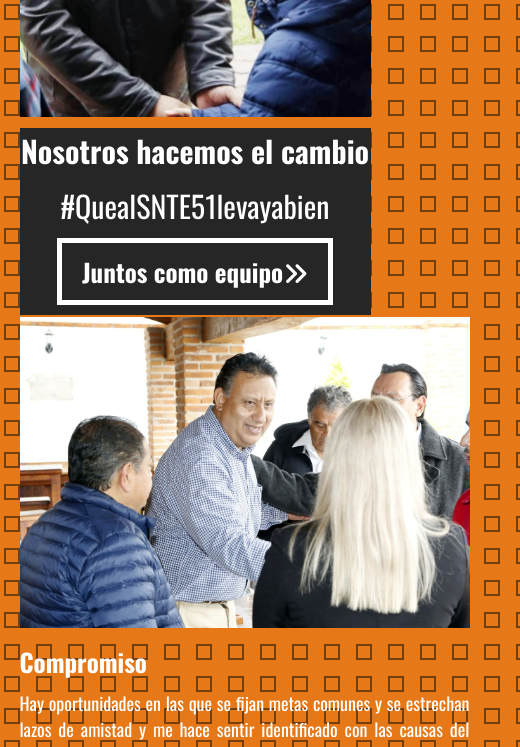
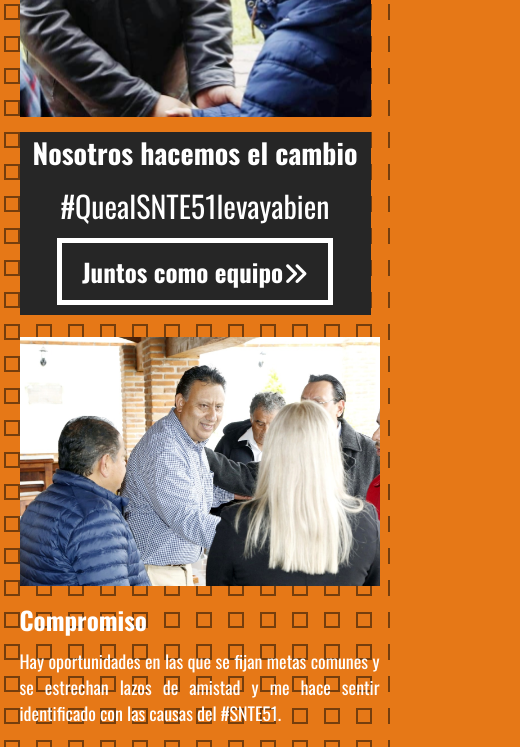
Before and after one commit to rubisel25/rubisel25.github.io, a plain HTML site: page index.html in a window 390 px wide. Shown: the part 320-1067 px from the top of the page, 520 px wide, since content can reach past the window. Drawn offline with nearby package versions, Linux system fonts and the light colour scheme.

Commit message:
nuevo cambio

```diff
--- a/estilos.css
+++ b/estilos.css
@@ -333,4 +333,24 @@
         padding: 0%;
         background-position: top;
     }
+    .cuadrado{
+        display: block;
+    }
+    .cuadrado h2{
+        font-size: 28px;
+    }
+    .news-cards{
+        padding: 20px 0;
+        width: 300px;
+        margin: 0%;
+    }
+    .news-cards img{
+        width: 100%;
+    }
+    .news-cards p{
+        width: 360px;
+    }
+    .cards-banner-one{
+
+    }
 }
```
